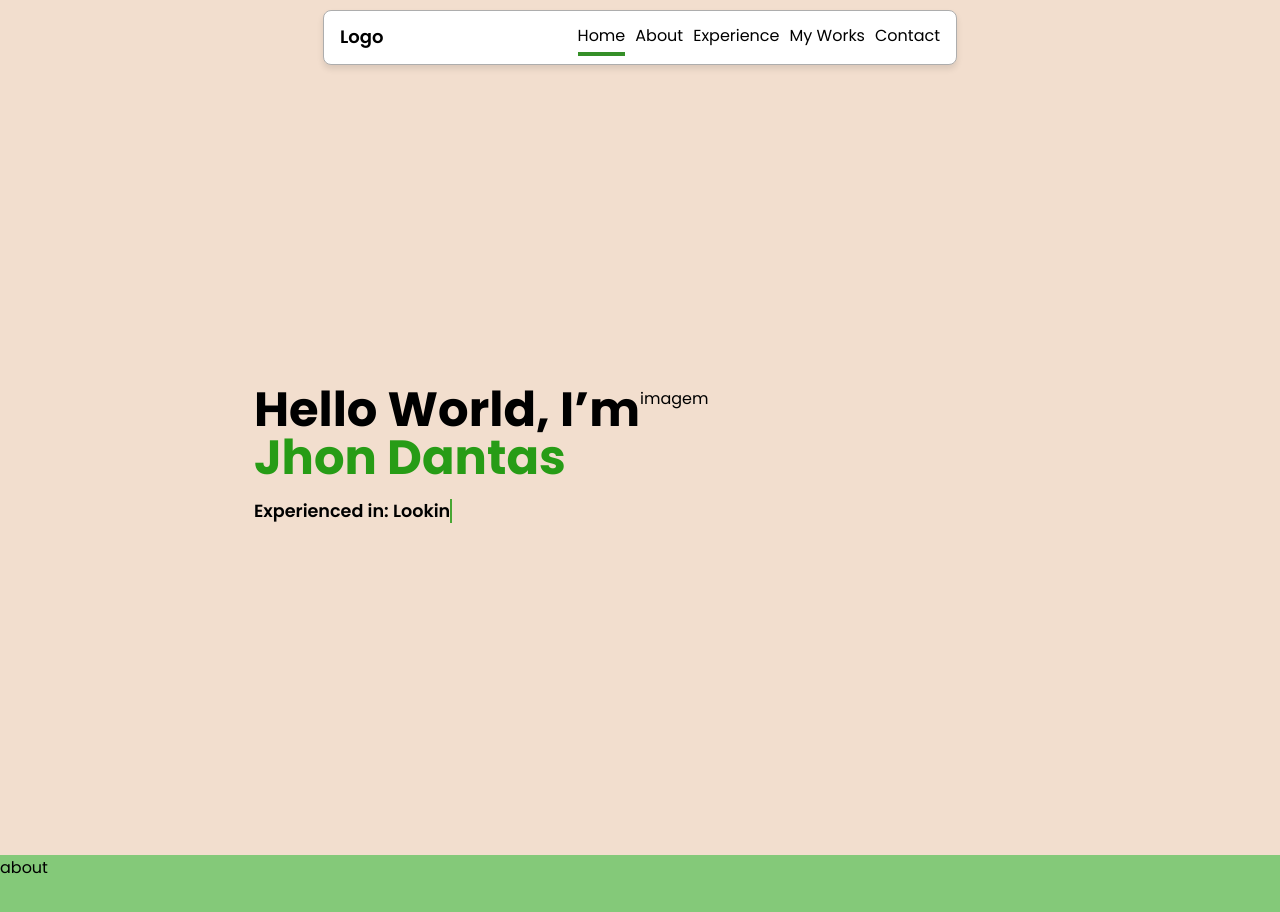
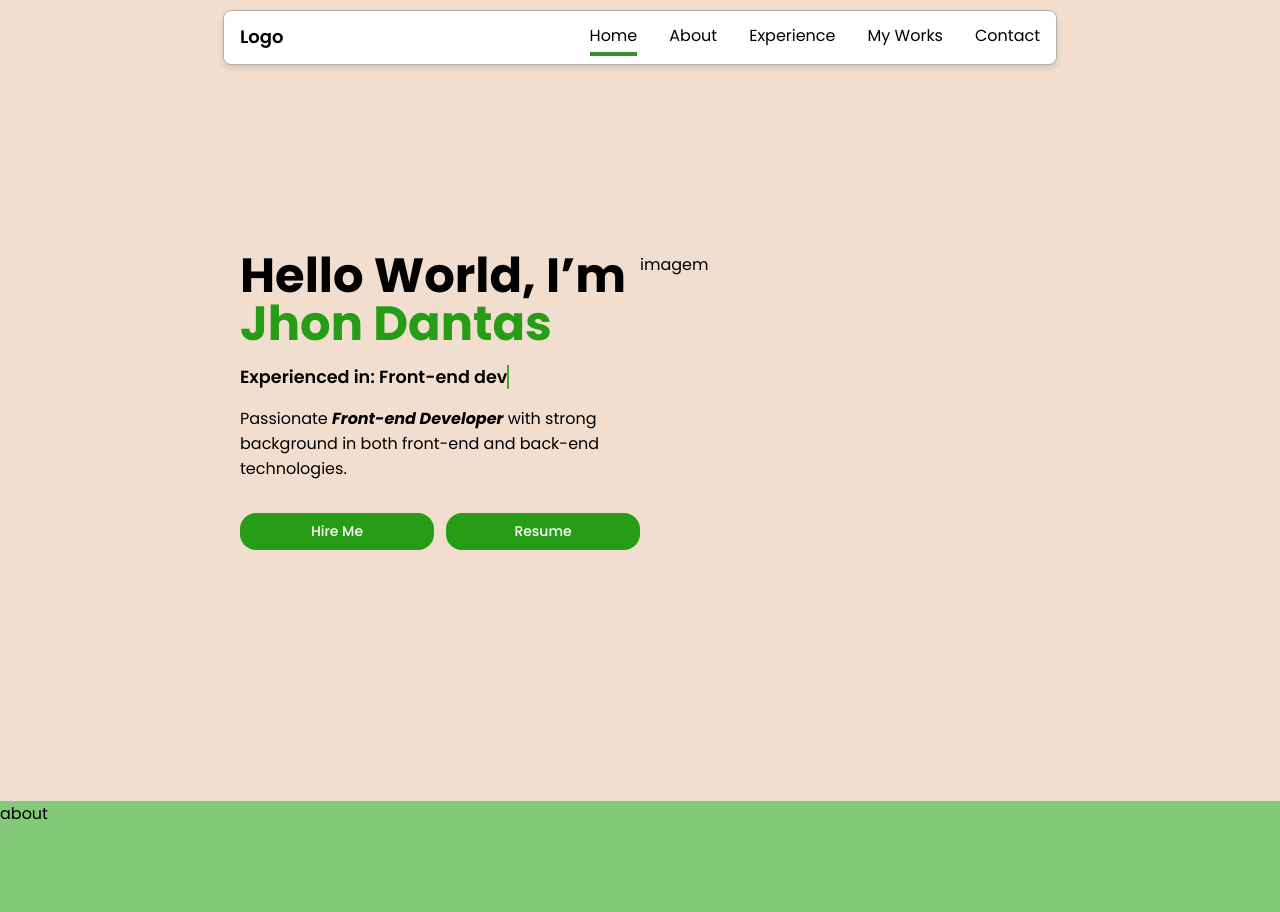
Before and after one commit to Arsene1999/portfolio-web, a React (Create React App) app: page / in a window 1280 px wide. Shown: the top 912 px of the page. Built offline with nearby package versions, Linux system fonts and the light colour scheme.

Commit message:
refactor: ajuste no css

```diff
--- a/package.json
+++ b/package.json
@@ -3,6 +3,7 @@
   "version": "0.1.0",
   "private": true,
   "dependencies": {
+    "@iconscout/unicons": "^4.0.8",
     "@testing-library/jest-dom": "^5.17.0",
     "@testing-library/react": "^13.4.0",
     "@testing-library/user-event": "^13.5.0",
--- a/src/components/animations/type-writer/TypeWriterAnimation.tsx
+++ b/src/components/animations/type-writer/TypeWriterAnimation.tsx
@@ -16,7 +16,7 @@ const TypeWriterAnimation: FC<ITypeWriterAnimation> = ({ value }) => {
         if (i !== 0) {
           setText(text.slice(0, i - 1));
           i--;
-          setTimeout(rowBack, 100);
+          setTimeout(rowBack, 200);
         } else {
           resolve(text);
         }
@@ -26,7 +26,7 @@ const TypeWriterAnimation: FC<ITypeWriterAnimation> = ({ value }) => {
         if (i < length) {
           setText(text.slice(0, i + 1));
           i++;
-          setTimeout(type, 100);
+          setTimeout(type, 200);
         } else {
           rowBack();
         }
--- a/src/components/navbar/styles.ts
+++ b/src/components/navbar/styles.ts
@@ -5,12 +5,13 @@ export const MainNavbarWrapper = styled.div`
   position: sticky;
   margin-left: auto;
   margin-right: auto;
+  margin-bottom: -54px;
   left: 0;
   right: 0;
   top: 10px;
   text-align: center;
   width: 100%;
-  max-width: 600px;
+  max-width: 800px;
   border: 1px solid #adadad;
   border-radius: 8px;
   padding: 12px 16px;
@@ -22,7 +23,7 @@ export const MainNavbarWrapper = styled.div`
 export const MainNavbarContainer = styled.div`
   display: flex;
   flex-direction: row;
-  gap: 10px;
+  gap: 2rem;
 `;
 
 export const MainNavbarLogo = styled.a`
--- a/src/components/sections/home/HomeSection.tsx
+++ b/src/components/sections/home/HomeSection.tsx
@@ -1,8 +1,11 @@
 import TypeWriterAnimation from "../../animations/type-writer/TypeWriterAnimation";
 import {
+  HomeSectionAllingButtons,
+  HomeSectionButtons,
   HomeSectionContainer,
   HomeSectionSpan,
   HomeSectionSub,
+  HomeSectionText,
   HomeSectionTextBox,
   HomeSectionTitle,
   HomeSectionWrapper,
@@ -23,6 +26,14 @@ const HomeSection = () => {
               value={["Front-end development", "Looking for new projects"]}
             />
           </HomeSectionSub>
+          <HomeSectionText>
+            Passionate <span>Front-end Developer</span> with strong background
+            in both front-end and back-end technologies.
+          </HomeSectionText>
+          <HomeSectionAllingButtons>
+            <HomeSectionButtons>Hire Me</HomeSectionButtons>
+            <HomeSectionButtons>Resume </HomeSectionButtons>
+          </HomeSectionAllingButtons>
         </HomeSectionTextBox>
 
         <div>imagem</div>
--- a/src/components/sections/home/styles.ts
+++ b/src/components/sections/home/styles.ts
@@ -16,6 +16,7 @@ export const HomeSectionContainer = styled.div`
 export const HomeSectionTextBox = styled.div`
   display: flex;
   flex-direction: column;
+  max-width: 25rem;
   gap: 1rem;
 `;
 
@@ -33,3 +34,37 @@ export const HomeSectionSub = styled.p`
   font-weight: 600;
   font-size: 1.1em;
 `;
+
+export const HomeSectionText = styled.p`
+  font-weight: 400;
+  font-size: 1em;
+
+  span {
+    font-weight: 700;
+    font-style: italic;
+  }
+`;
+
+export const HomeSectionAllingButtons = styled.div`
+  display: flex;
+  flex-direction: row;
+  width: auto;
+  gap: 12px;
+  justify-content: center;
+  padding-top: 1rem;
+`;
+
+export const HomeSectionButtons = styled.button`
+  padding: 8px;
+  background-color: var(--dark-green);
+  color: var(--white);
+  font-weight: 500;
+  font-size: 0.875rem;
+  border-radius: 16px;
+  width: 100%;
+  transition: filter 0.3s ease;
+
+  &:hover {
+    filter: brightness(85%);
+  }
+`;
```
Also changed, not shown: 1 other file (tests, documents, lock files or other folders).
